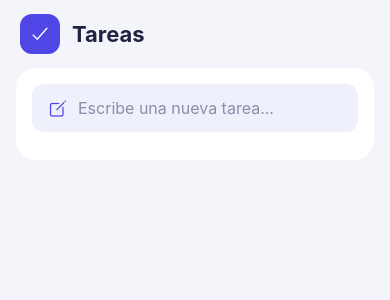
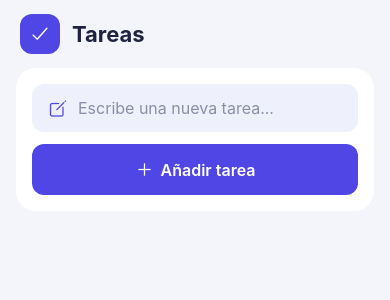
Before and after one commit to urp-moviles-2026-2/DiegoEV-Lab-01, a React Native app in the folder my-app-urp/: screen / in a window 390 px wide. Shown: the top 300 px of the page. Built offline with nearby package versions, Linux system fonts and the light colour scheme; what react-native-worklets would draw is missing.

Commit message:
avance 5 lab01

```diff
--- a/my-app-urp/App.js
+++ b/my-app-urp/App.js
@@ -1,5 +1,5 @@
 import React, { useState } from 'react';
-import { StyleSheet, Text, View, TextInput, SafeAreaView, Platform, StatusBar as RNStatusBar } from 'react-native';
+import { StyleSheet, Text, View, TextInput, TouchableOpacity, SafeAreaView, Platform, StatusBar as RNStatusBar } from 'react-native';
 import { StatusBar } from 'expo-status-bar';
 import { Ionicons } from '@expo/vector-icons';
 import { GestureHandlerRootView } from 'react-native-gesture-handler';
@@ -28,7 +28,6 @@ export default function App() {
           <Text style={styles.titulo}>Tareas</Text>
         </View>
 
-        {/* Formulario */}
         <View style={styles.formulario}>
           <View style={styles.inputContenedor}>
             <Ionicons name="create-outline" size={20} color={MORADO} />
@@ -41,6 +40,10 @@ export default function App() {
               returnKeyType="done"
             />
           </View>
+          <TouchableOpacity style={styles.botonAnadir} activeOpacity={0.85}>
+            <Ionicons name="add" size={20} color="#fff" />
+            <Text style={styles.textoAnadir}>Añadir tarea</Text>
+          </TouchableOpacity>
         </View>
       </SafeAreaView>
     </GestureHandlerRootView>
@@ -91,4 +94,13 @@ const styles = StyleSheet.create({
     fontSize: 16,
     color: '#1f2240',
   },
+  botonAnadir: {
+    flexDirection: 'row',
+    backgroundColor: MORADO,
+    borderRadius: 12,
+    paddingVertical: 14,
+    alignItems: 'center',
+    justifyContent: 'center',
+  },
+  textoAnadir: { color: '#fff', fontSize: 16, fontWeight: '600', marginLeft: 6 },
 });
```
